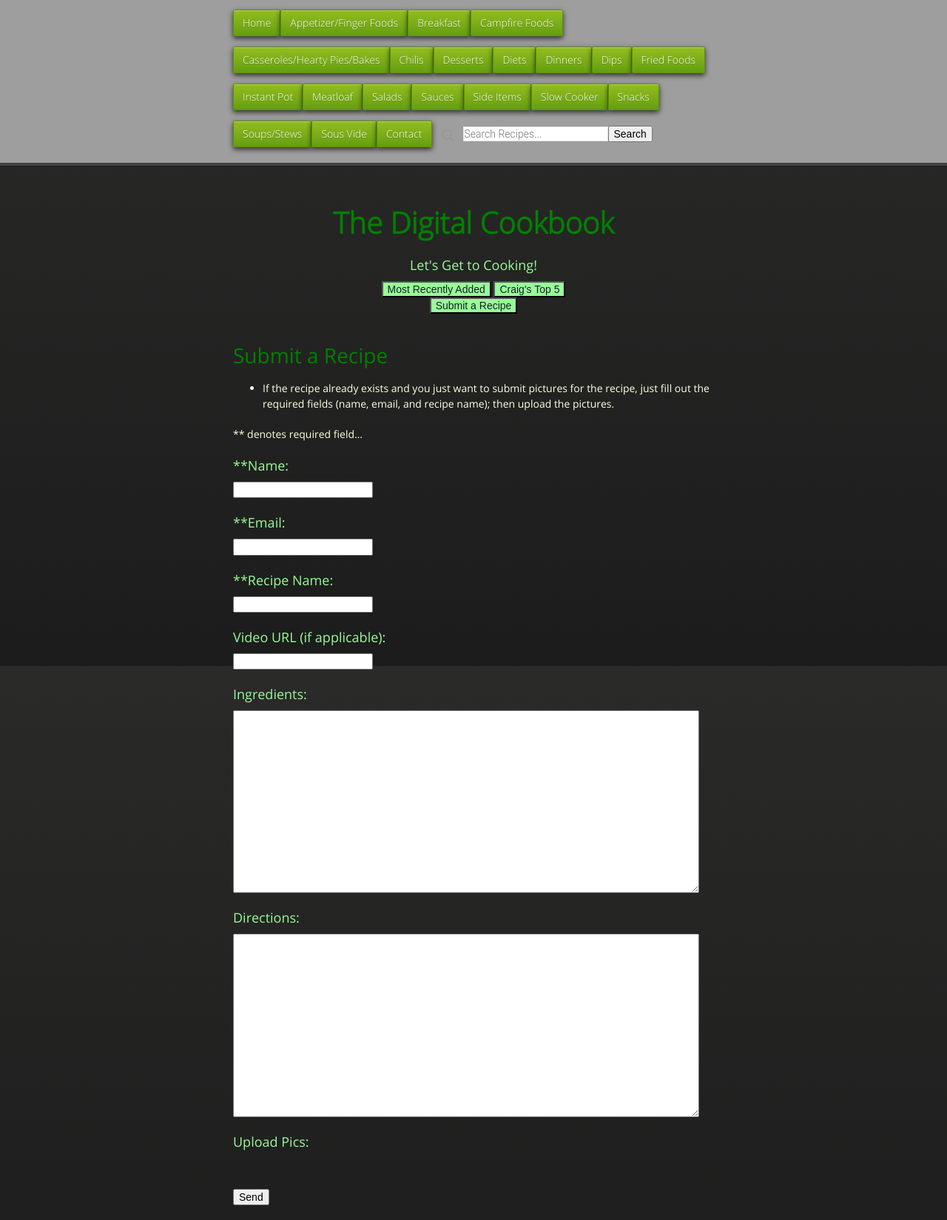
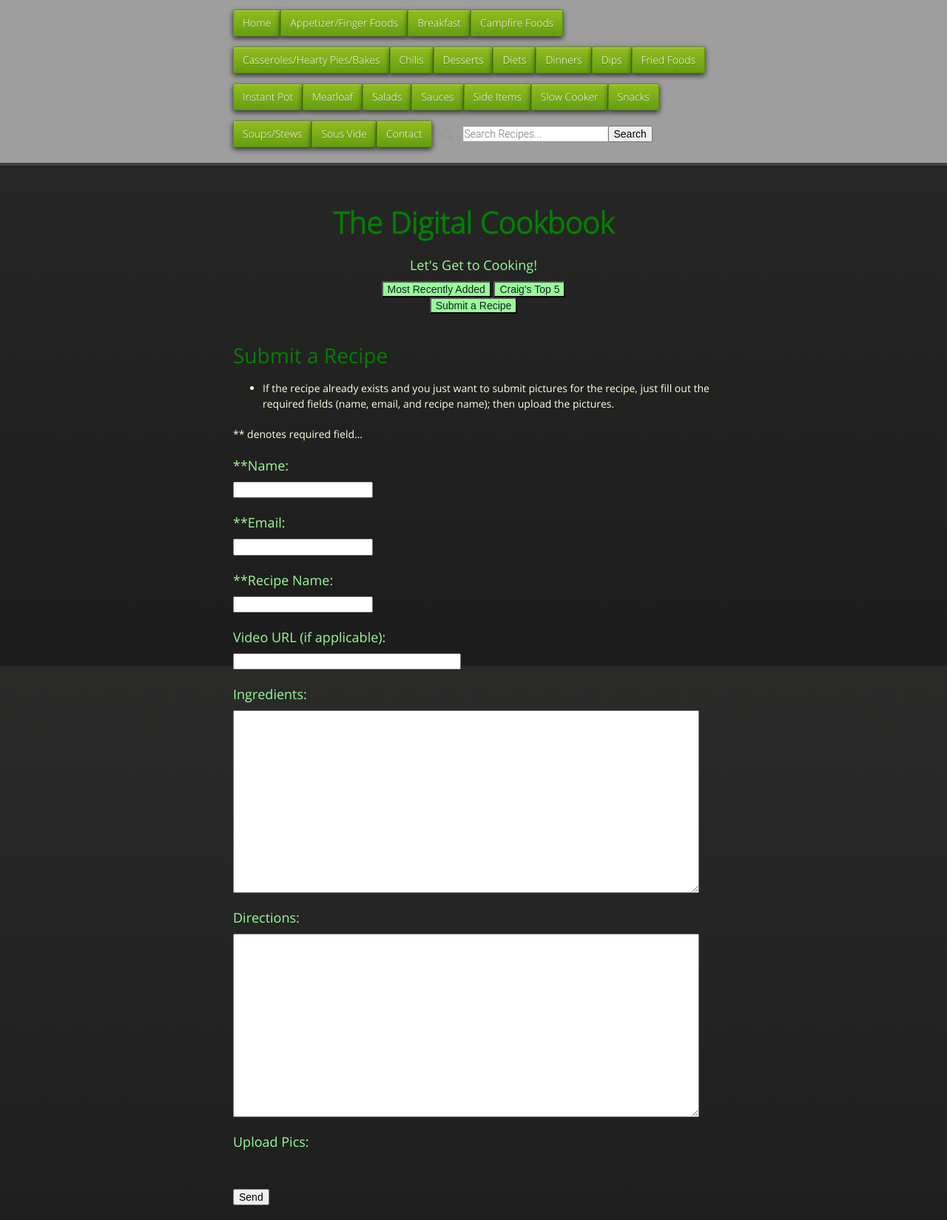
Before and after one commit to cmwillett/TheDigitalCookbook, a Jekyll site: the page built from Contact/SubmitRecipe.md, in a window 1280 px wide. Shown: the whole page at 74% size. Built offline with Jekyll 4.4.1, drawn with Linux system fonts in a browser that asks for light colours; nearby versions of some CDN libraries; a script that is not in the unit is left out.

Commit message:
Update SubmitRecipe.md

```diff
--- a/Contact/SubmitRecipe.md
+++ b/Contact/SubmitRecipe.md
@@ -26,7 +26,7 @@
       <b><h3>**Recipe Name:</h3></b>
       <input type="text" name="_subject" required><br/><br/>
       <b><h3>Video URL (if applicable):</h3></b>
-      <input type="text" name="VideoUrl"><br/><br/>
+      <input type="text" style="width: 300px;" name="VideoUrl"><br/><br/>
       <b><h3>Ingredients:</h3></b>
       <textarea rows="15" cols="75" name="Ingredients"></textarea><br/><br/>
       <b><h3>Directions:</h3></b>
```
